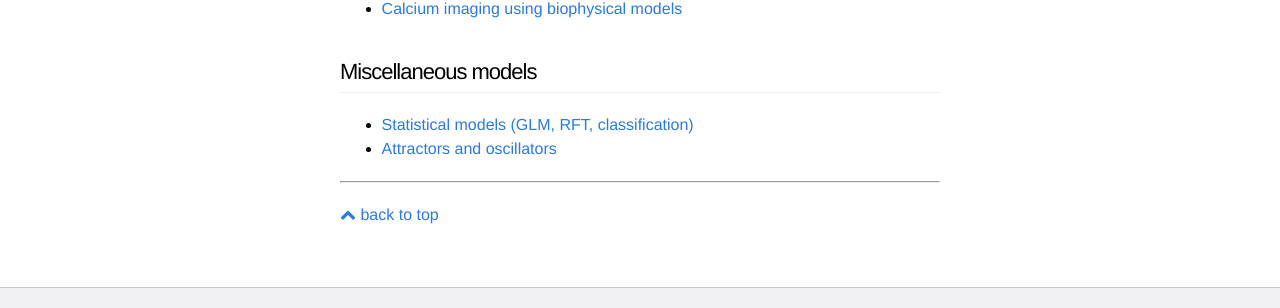
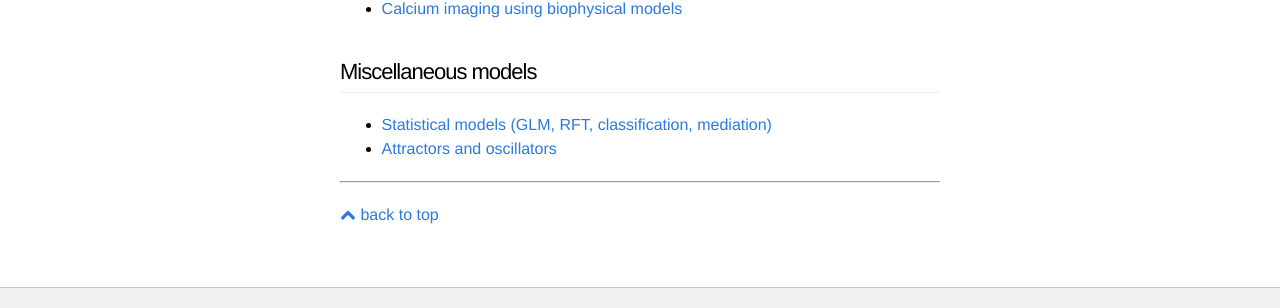
Before and after one commit to MBB-team/VBA-toolbox, a Jekyll site: the page built from _wiki/Home.md, in a window 1280 px wide. Shown: the part 1733-2041 px from the top of the page. Built offline with Jekyll 4.4.1, drawn with Linux system fonts in a browser that asks for light colours; nearby versions of some CDN libraries.

Commit message:
Update Home.md

```diff
--- a/_wiki/Home.md
+++ b/_wiki/Home.md
@@ -64,7 +64,7 @@ title: "home"
 
 ### Miscellaneous models
 
-- [Statistical models (GLM, RFT, classification)](statistical-models)
+- [Statistical models (GLM, RFT, classification, mediation)](statistical-models)
 - [Attractors and oscillators](Dynamical-models)
 
 
```
